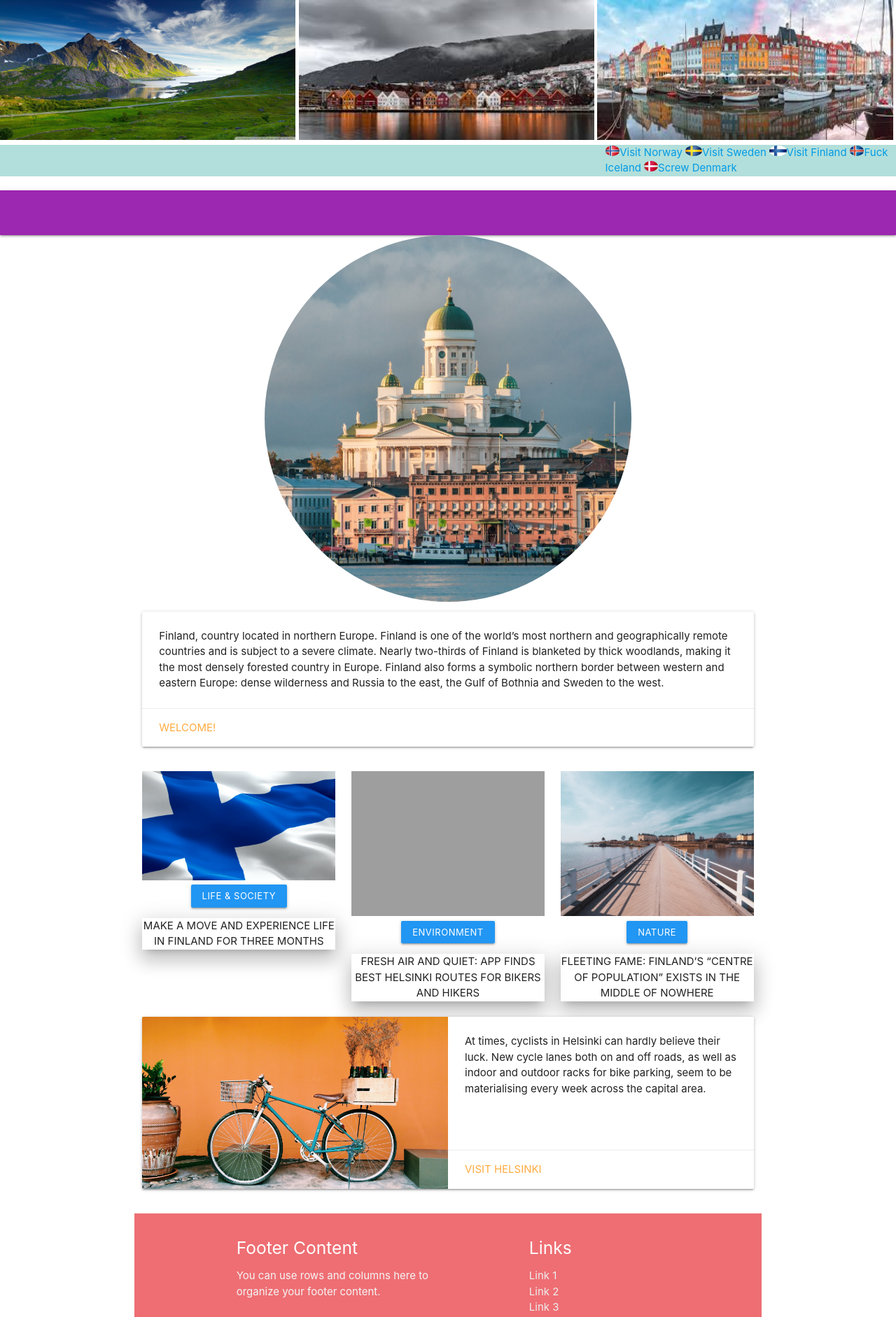
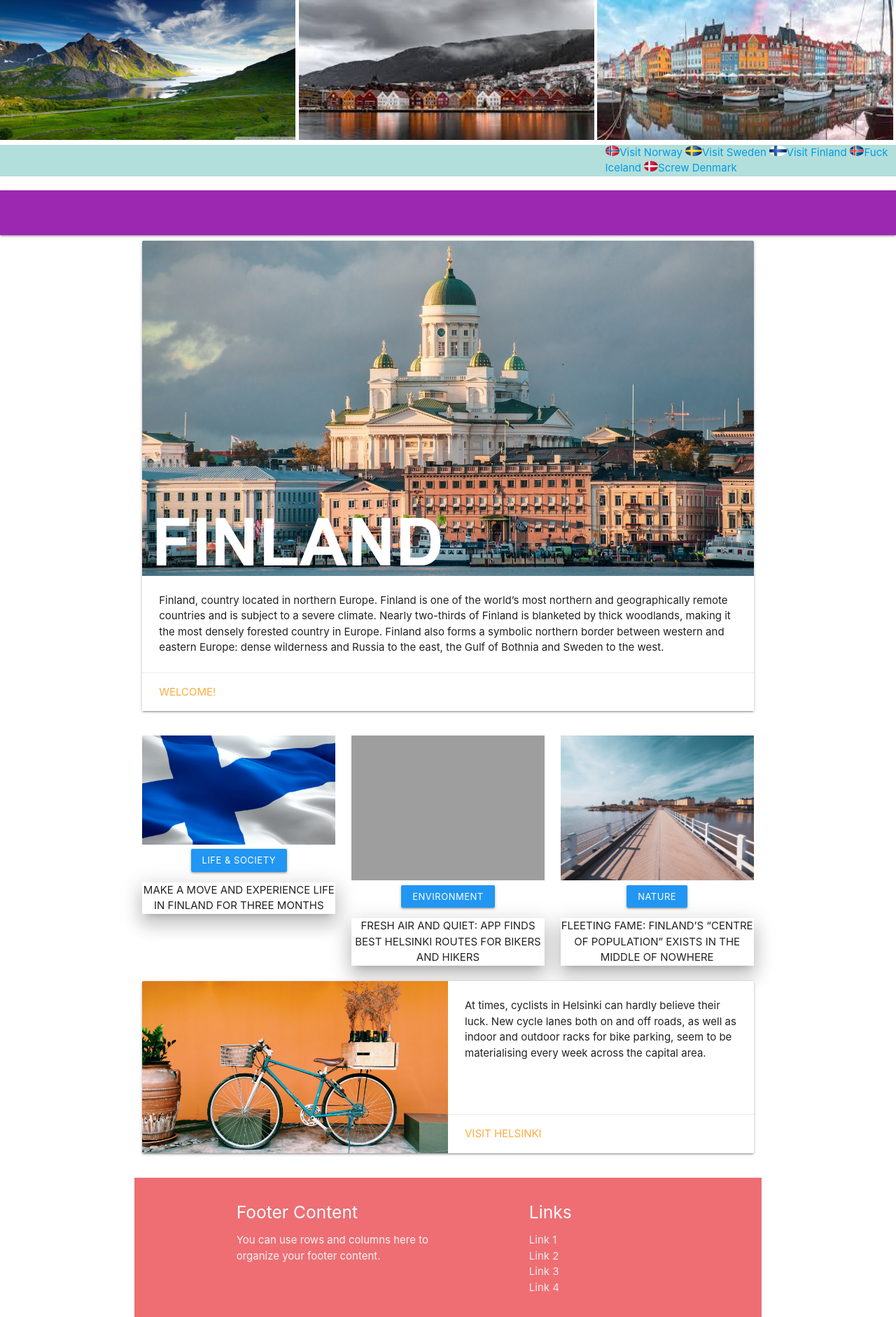
Before and after one commit to GILD0R/vcs2011-grupe1, a PHP site: page /finland.php in a window 1280 px wide. Shown: the top 1882 px of the page at 70% size. Run offline with PHP 8.4, Linux system fonts and the light colour scheme; grey boxes are pictures that could not be loaded.

Commit message:
finland paskutinis

```diff
--- a/finland.php
+++ b/finland.php
@@ -8,12 +8,12 @@
     <div class="row">
     <div class="col s12">
 
-      <div class="main-image-block">
+      <!-- <div class="main-image-block">
       <div class="main-image-wrapper">
         <div class="main-image"></div>
-        <!-- <img class="responsive-img circle" src="images/finland1.jpeg"> -->
+        <img class="responsive-img circle" src="images/finland1.jpeg">
       </div>
-      </div>
+      </div> -->
 
 
       <!-- <div class="pagrindine-nuotrauka"></div> -->
@@ -21,10 +21,10 @@
     </div>
     <div class="col s12">
       <div class="card">
-        <!-- <div class="card-image">
-
-          <span class="card-title">FINLAND</span>
-        </div> -->
+        <div class="card-image">
+        <img class="responsive-img circle" src="images/finland1.jpg">
+          <span class="card-title"></span>
+        </div>
         <div class="card-content">
           <p>Finland, country located in northern Europe. Finland is one of the world’s most northern and geographically remote countries and is subject to a severe climate. Nearly two-thirds of Finland is blanketed by thick woodlands, making it the most densely forested country in Europe. Finland also forms a symbolic northern border between western and eastern Europe: dense wilderness and Russia to the east, the Gulf of Bothnia and Sweden to the west.</p>
         </div>
@@ -56,7 +56,7 @@
     <div class="col s12">
     <div class="card horizontal">
       <div class="card-image">
-        <img src="images/finland4.jpg">
+        <img src="images/finland4.jpg" class="circle">
       </div>
       <div class="card-stacked">
         <div class="card-content">
@@ -67,6 +67,23 @@
         </div>
       </div>
     </div>
+
+
+    <!-- <div class="col s12">
+    <div class="card horizontal">
+    <div class="video-container">
+        <iframe width="853" height="480" src="//www.youtube.com/embed/Q8TXgCzxEnw?rel=0" frameborder="0" allowfullscreen></iframe>
+      </div>
+      <div class="card-stacked">
+        <div class="card-content">
+          <p>At times, cyclists in Helsinki can hardly believe their luck. New cycle lanes both on and off roads, as well as indoor and outdoor racks for bike parking, seem to be materialising every week across the capital area.</p>
+        </div>
+        <div class="card-action">
+          <a href="#">Visit Helsinki</a>
+        </div>
+      </div>
+    </div> -->
+
   </div>
  </div>
     </body>
--- a/styles/style.css
+++ b/styles/style.css
@@ -81,7 +81,7 @@
 
 .main-image-wrapper {
     display: inline-block;
-    width: 60%;
+    width: 50%;
 }
 
 .main-image {
```
Also changed, not shown: images/._finland1.jpeg (deleted), images/._finland1.jpg (added), images/finland1.jpeg (deleted), images/finland1.jpg (added).
